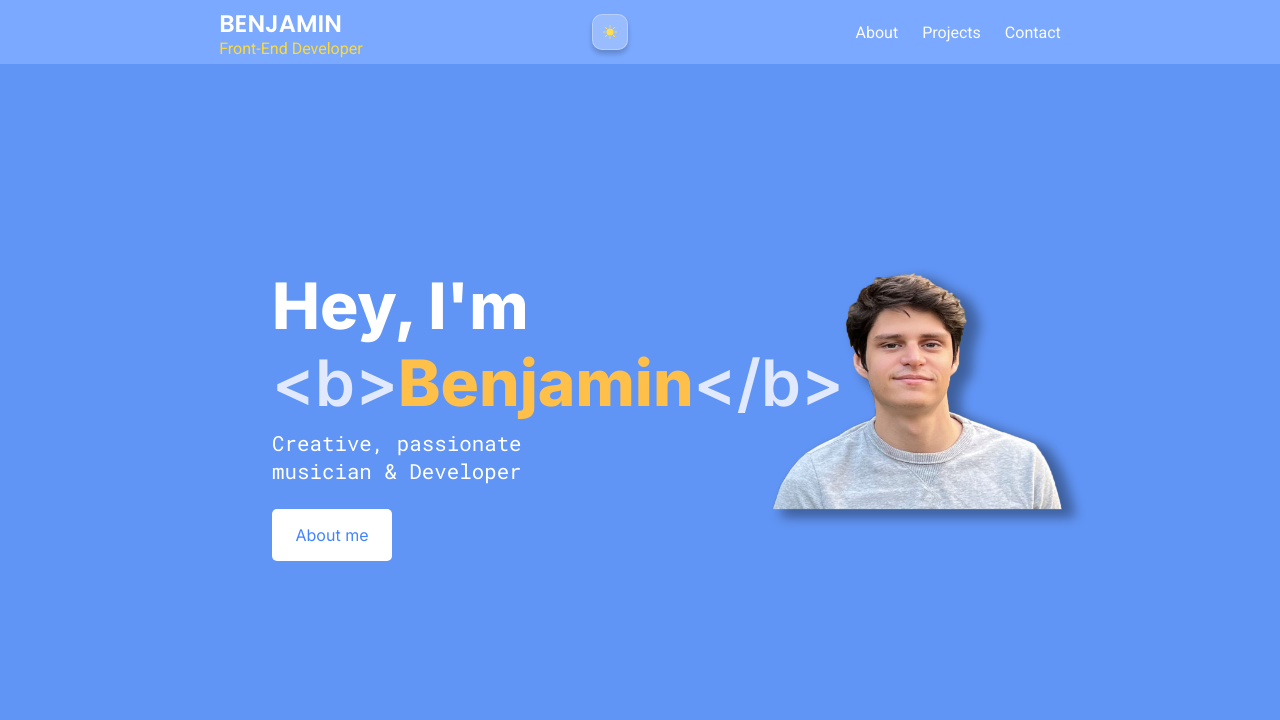
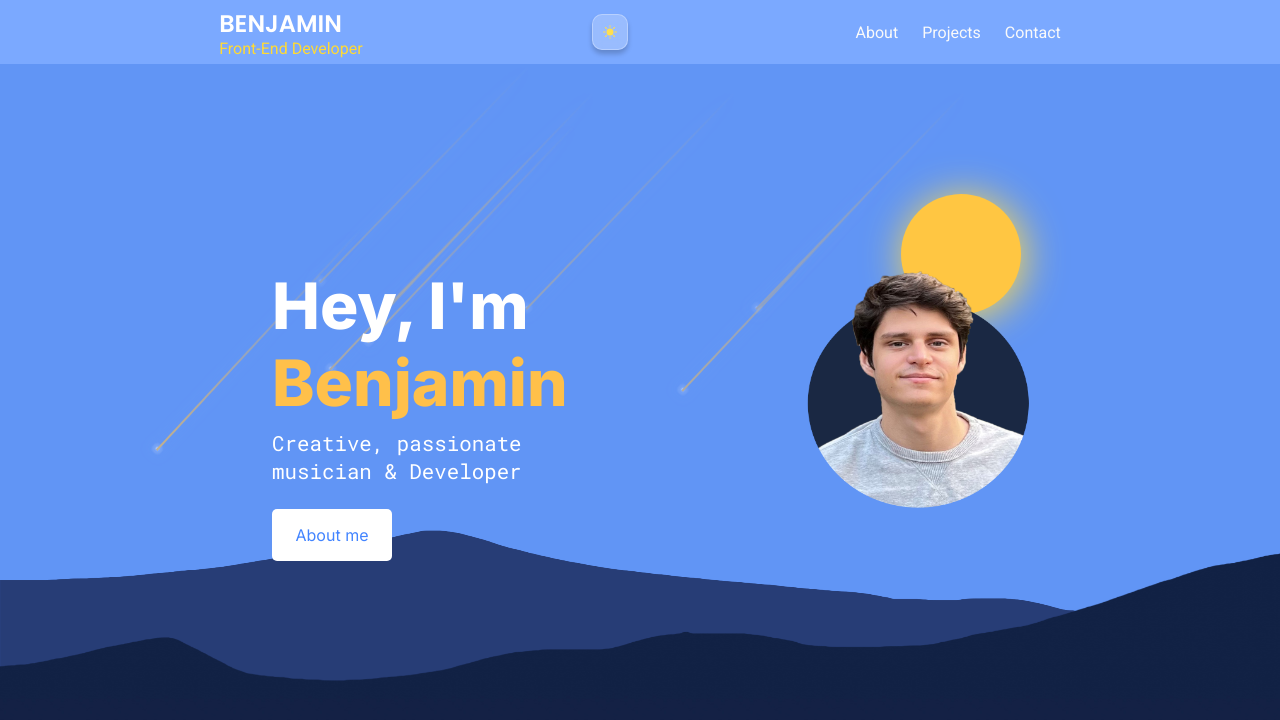
Before and after one commit to NimajF/portfolio, a Next.js app: page / in a window 1280 px wide. Shown: the top 720 px of the page. Built offline with nearby package versions, Linux system fonts and the light colour scheme.

Commit message:
Add animations and tweak stuff

```diff
--- a/pages/index.js
+++ b/pages/index.js
@@ -1,5 +1,7 @@
 import Head from "next/head";
 import Navbar from "../components/Navbar";
+import FloatingElements from "../components/FloatingElements";
+import FloatingIcon from "../components/FloatingIcon";
 import { motion } from "framer-motion";
 import styles from "../styles/Home.module.css";
 import Image from "next/image";
@@ -23,9 +25,50 @@ export default function Home() {
   return (
     <>
       <Head>
-        <title>Benjamin - Junior WEB Developer</title>
+        <title>Benjamin - Web Developer</title>
       </Head>
       <Navbar />
+      {/* <motion.div
+        className={styles.moonSun}
+        initial={{ y: 600, opacity: 0 }}
+        animate={{ y: 0, opacity: 1 }}
+        exit={{ x: -300, opacity: 0 }}
+        transition={{ duration: 0.5, delay: 2 }}
+      >
+        <FloatingIcon />
+      </motion.div> */}
+      <FloatingElements />
+      <motion.div
+        className={styles.trees}
+        initial={{ y: 200, opacity: 0 }}
+        animate={{ y: 0, opacity: 1 }}
+        exit={{ x: -300, opacity: 0 }}
+        transition={{ duration: 0.5, delay: 2 }}
+      >
+        <Image
+          src={"/m1.png"}
+          // height={"100%"}
+          // width={"100%"}
+          layout="fill"
+          unoptimized={true}
+        />
+      </motion.div>
+      <motion.div
+        className={styles.mountain2}
+        initial={{ y: 200, opacity: 0 }}
+        animate={{ y: 0, opacity: 1 }}
+        exit={{ x: -300, opacity: 0 }}
+        transition={{ duration: 0.5, delay: 3 }}
+      >
+        <Image
+          src={"/m2.png"}
+          // height={"100%"}
+          // width={"100%"}
+          layout="fill"
+          unoptimized={true}
+        />
+      </motion.div>
+      <div className={styles.movingBG} />
       <main className={styles.mainContainer}>
         <div className={styles.homeContainer}>
           <div className={styles.homeTitles}>
@@ -34,10 +77,14 @@ export default function Home() {
               animate="visible"
               variants={hiddenText}
             >
-              <h1>
+              {/* <h1>
                 Hey, I&apos;m <b>{`<b>`}</b>
                 <span>Benjamin</span>
                 <b>{`</b>`}</b>
+              </h1> */}
+              <h1>
+                Hey, I&apos;m <br></br>
+                <span>Benjamin</span>
               </h1>
             </motion.div>
 
@@ -73,13 +120,18 @@ export default function Home() {
             exit={{ x: -300, opacity: 0 }}
             transition={{ duration: 0.5, delay: 1.5 }}
           >
+            <div className={styles.headerMacNav}>
+              <div className={styles.menuCircle} />
+            </div>
             <Image
               className={styles.personalImage}
-              src="/IMG_07982.png"
+              src="/logoface.png"
               alt="Picture of the author"
               height={550}
               width={400}
+              unoptimized={true}
             />
+            <span className={styles.planet}></span>
           </motion.div>
         </div>
       </main>
```
Also changed, not shown: constants/motionConstants.js (+46 -2 lines).
